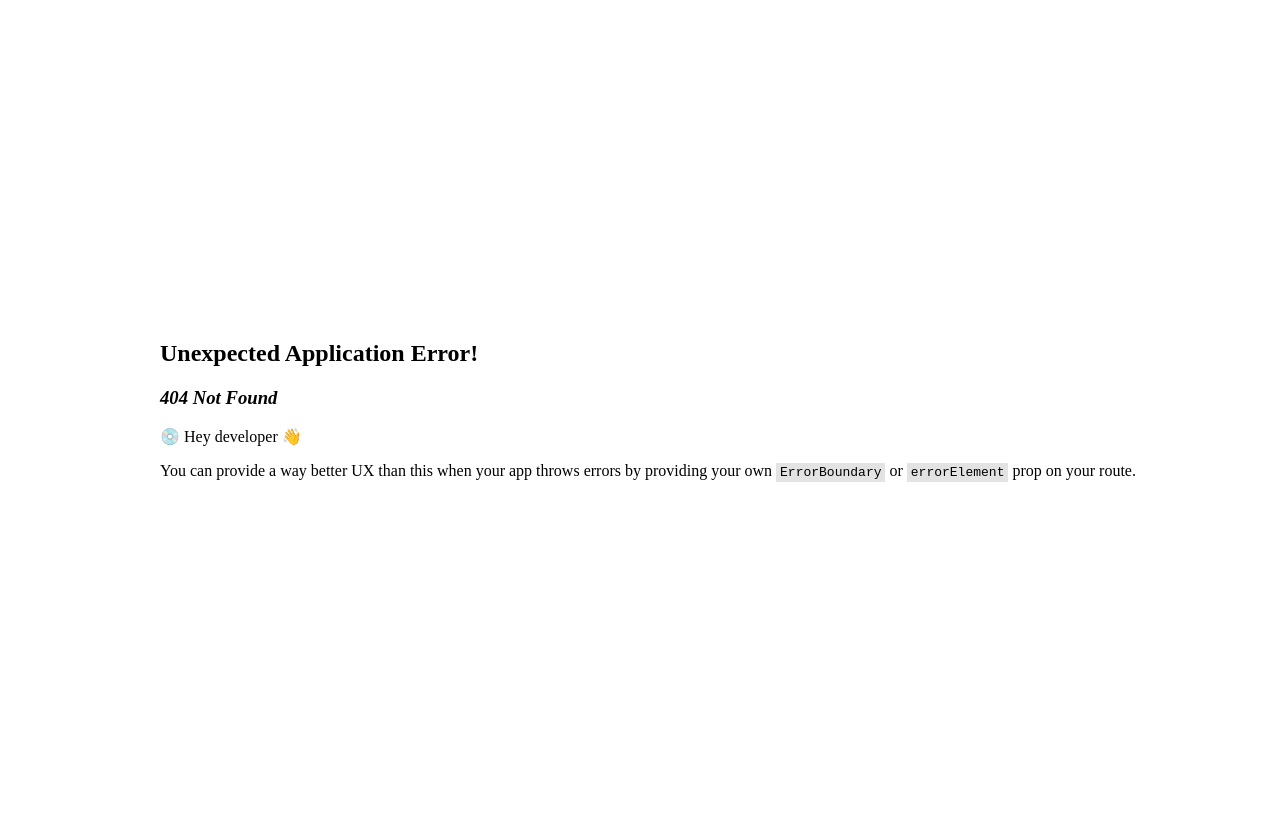
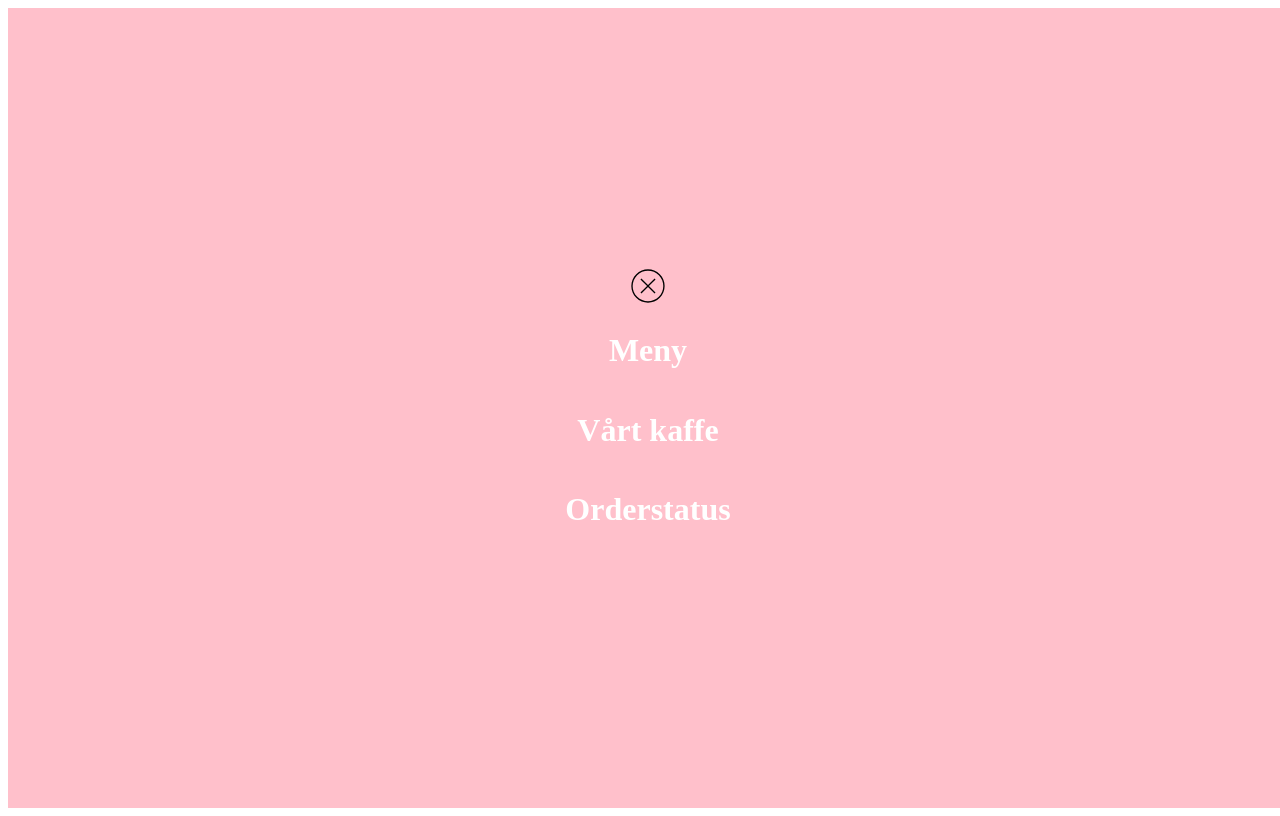
Before and after one commit to xievous/Airbean-Grupp-2, a React (Vite) app in the folder Airbean/: page /modal in a window 1280 px wide. Before the commit this address had no page. Built offline with nearby package versions, Linux system fonts and the light colour scheme.

Commit message:
Landpage conect with the Modal, The X 'button', navigates back to the Lanpage

```diff
--- a/Airbean/src/components/ModalNav/Modal.jsx
+++ b/Airbean/src/components/ModalNav/Modal.jsx
@@ -4,9 +4,12 @@
 const Modal = ({ closeModal }) => {
   const navigate = useNavigate();
 
+  const handleClose = () => {
+    navigate("/");
+  };
   return (
     <div className="modal">
-      <div onClick={closeModal} className="modal-close">
+      <div onClick={handleClose} className="modal-close">
         <svg
           width="40px"
           height="40px"
@@ -50,6 +53,7 @@
       >
         Orderstatus
       </h1>
+
     </div>
   );
 };
--- a/Airbean/src/pages/Landing/Landing.jsx
+++ b/Airbean/src/pages/Landing/Landing.jsx
@@ -1,22 +1,31 @@
 import React from "react";
+import {useState} from 'react';
 import {useNavigate} from 'react-router-dom';
 import "./landing.css";
 
 import Navbar from "../../components/Navbar/Navbar";
+import Modal from "../../components/ModalNav/Modal";
 
 const Landing = (props) => {
   const {landing} = props;
   const navigate = useNavigate();
+  /*const [isNavVisible, setIsNavVisible] = useState(false);*/
 
+  /*function handleClick(){
+    setIsNavVisible(!isNavVisible);
+  }*/
   function handleClick(){
-    navigate('/menu', {state: { event:landing}});
+    navigate('/modal', {state: { event:landing}});
   }
   return (
     <div onClick={ handleClick } className="container">
+    {/*isNavVisible && <Navbar handleClick={ handleClick } />*/}
+
+
     <div className="image-container">
-      <img src="./assets/intro-graphic-left.svg" alt="Airbean Logo" />
+      <img src="./assets/intro-graphic-left.svg" alt="Intro-graphic-left" />
       <img src="./assets/airbean-landing.svg" alt="Airbean Logo" />
-      <img src="./assets/intro-graphic-right.svg" alt="Airbean Logo" />
+      <img src="./assets/intro-graphic-right.svg" alt="intro-graphic-right" />
     </div>
   </div>
   )
```
Also changed, not shown: Airbean/src/App.jsx (+10 -0 lines).
